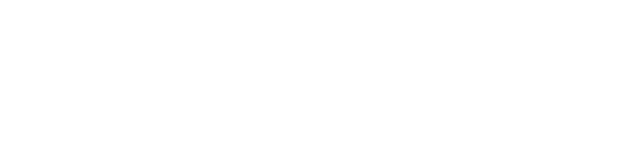
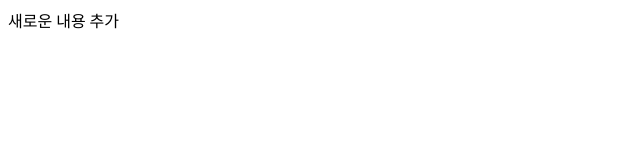
Before and after one commit to parkdohyeon1/TestRepository, a plain HTML site: page layout/index.html in a window 1280 px wide. Shown: the whole page, without its empty margins (0-640 px from the left). Drawn offline with Linux system fonts and the light colour scheme.

Commit message:
세번째 커밋

```diff
--- a/layout/index.html
+++ b/layout/index.html
@@ -7,6 +7,6 @@
     <title>안녕하세요 박도현입니다.</title>
 </head>
 <body>
-
+    새로운 내용 추가
 </body>
 </html>
```
